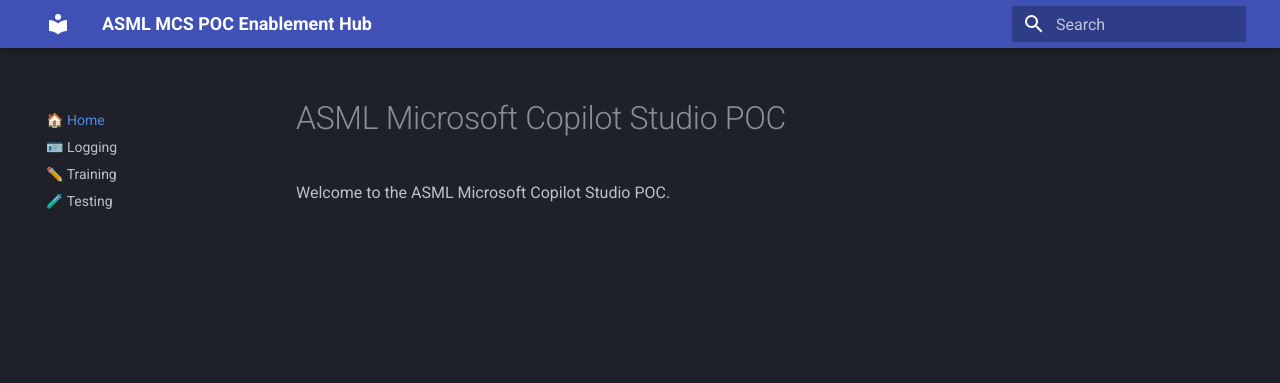
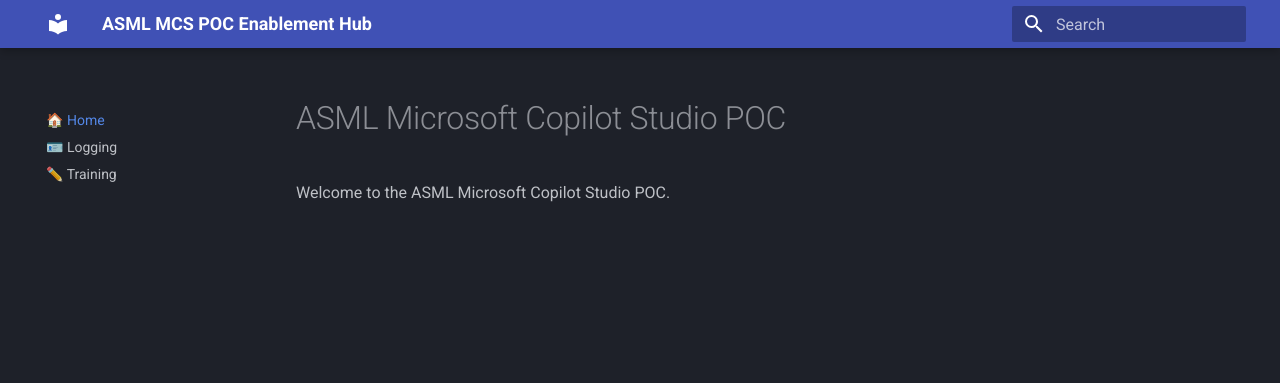
Before and after one commit to cristi-0392/enablement-hub, an MkDocs documentation site: the page built from docs/index.md, in a window 1280 px wide. Shown: the top 383 px of the page. Built offline with MkDocs 1.6.1 and Material for MkDocs 9.7.7, drawn with Linux system fonts in a browser that asks for light colours.

Commit message:
Remove Testing section from navigation

```diff
--- a/mkdocs.yml
+++ b/mkdocs.yml
@@ -15,7 +15,6 @@ nav:
   - 🏠 Home: index.md
   - 🪪 Logging: logging/index.md
   - ✏️ Training: training/index.md
-  - 🧪 Testing: testing/index.md
 
 markdown_extensions:
   - toc:
```
